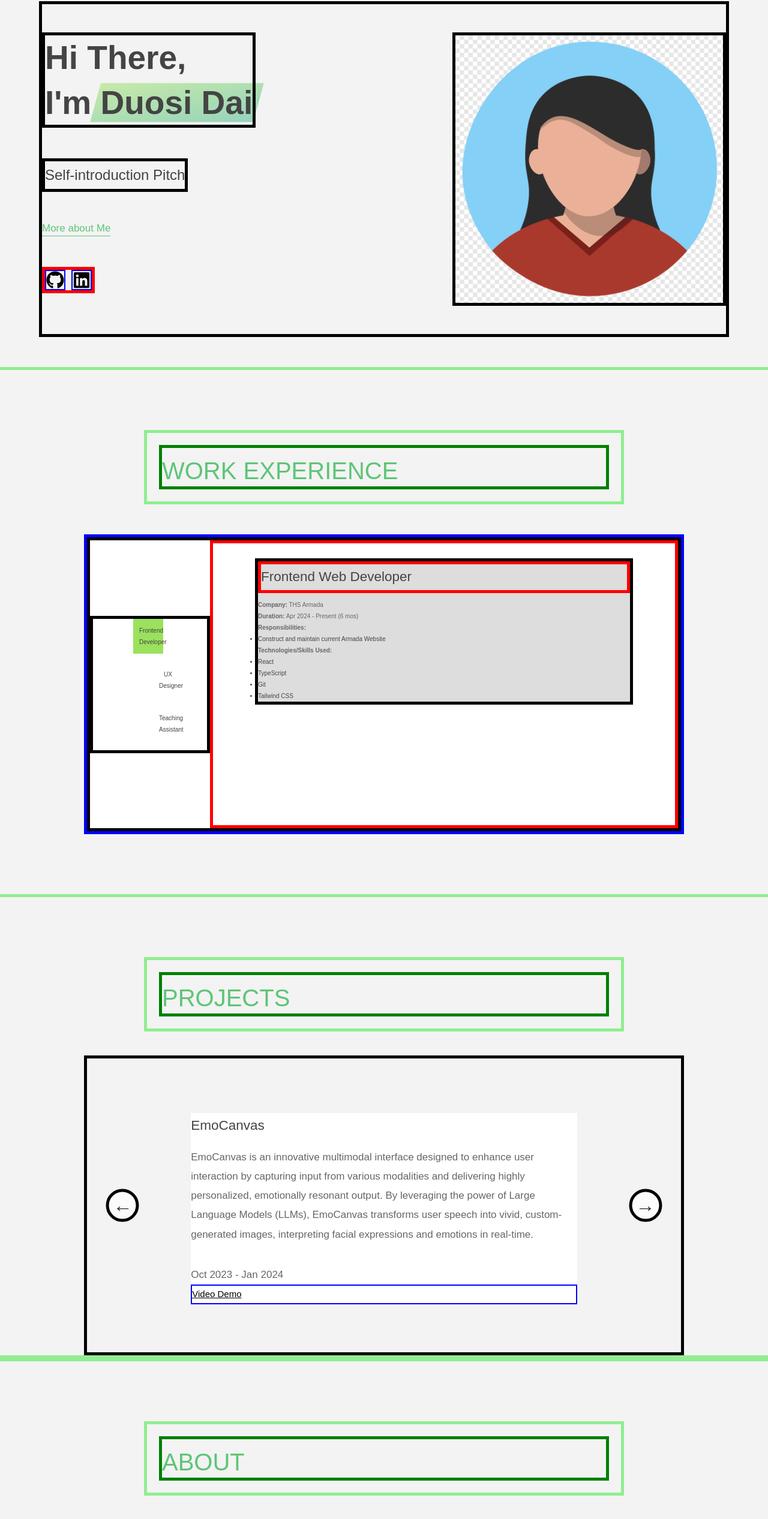
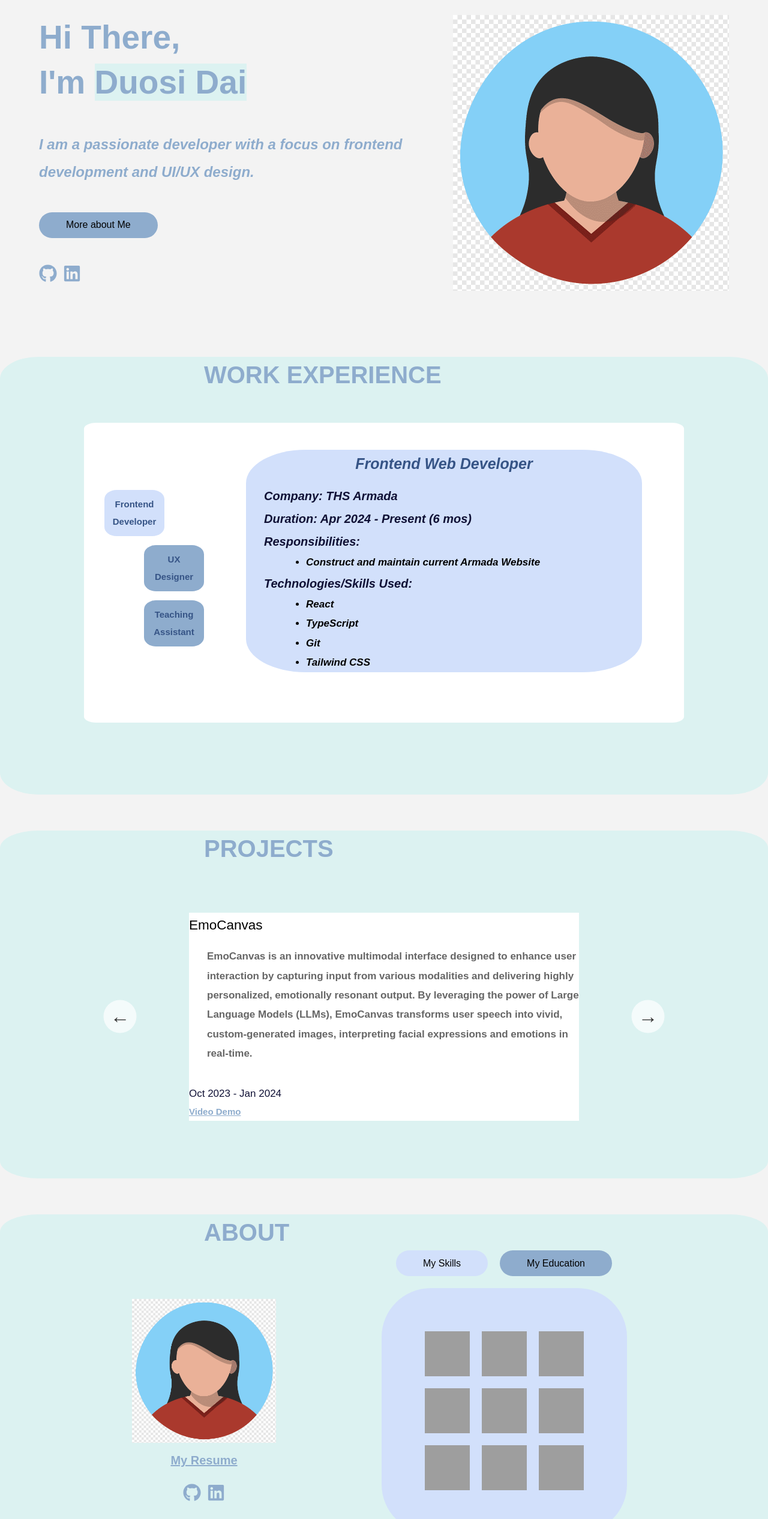
Before and after one commit to Duosi-Dai/Personal_Portfolio, a React (Vite) app: page / in a window 1280 px wide. Shown: the part 143-2676 px from the top of the page at 60% size. Built offline with nearby package versions, Linux system fonts and the light colour scheme; grey boxes are pictures that could not be loaded.

Commit message:
refined excepted Project section

```diff
--- a/src/App.css
+++ b/src/App.css
@@ -1,21 +1,3 @@
-/* @tailwind base;
-@tailwind components;
-@tailwind utilities; */
-
-:root {
-  --color-primary: #5ec576;
-  --color-secondary: #ffcb03;
-  --color-tertiary: #ff585f;
-  --color-primary-darker: #4bbb7d;
-  --color-secondary-darker: #ffbb00;
-  --color-tertiary-darker: #fd424b;
-  --color-primary-opacity: #5ec5763a;
-  --color-secondary-opacity: #ffcd0331;
-  --color-tertiary-opacity: #ff58602d;
-  --gradient-primary: linear-gradient(to top left, #39b385, #9be15d);
-  --gradient-secondary: linear-gradient(to top left, #ffb003, #ffcb03);
-}
-
 * {
   margin: 0;
   padding: 0;
@@ -29,49 +11,40 @@ html {
 }
 
 body {
-  font-family: "Poppins", sans-serif;
-  font-weight: 300;
-  color: #444;
+  font-family: 'Poppins', sans-serif;
+  font-weight: bold;
   line-height: 1.9;
   background-color: #f3f3f3;
 }
 
-/* GENERAL ELEMENTS */
 .section {
   transition: transform 1s, opacity 1s;
-
-  /* DEBUG: */
-  border-top: 5px solid lightgreen;
-  border-bottom: 5px solid lightgreen;
 }
 
 .section__title {
-  max-width: 80rem;
-  margin: 0 auto 8rem auto;
-  padding: 2rem;
+  max-width: 60rem;
+  margin: 0 auto 0 auto;
+  margin-top: 6rem;
   text-align: left;
-  margin-top: 10rem;
-  margin-bottom: 4rem;
-
-  /* DEBUG: */
-  border: 5px solid lightgreen;
 }
 
 .section__header {
   font-size: 4rem;
-  line-height: 1.3;
-  font-weight: 500;
+  line-height: 1.5;
+  font-weight: 800;
   text-transform: uppercase;
-  color: var(--color-primary);
-  padding-top: 12px;
+  color: #8eaccd;
+}
 
-  /* DEBUG: */
-  border: 5px solid green;
+.section_color {
+  background-color: #dcf2f1;
+  border-radius: 5%;
+  padding-bottom: 2rem;
 }
 
 .btn {
   display: inline-block;
-  background-color: var(--color-primary);
+  background-color: #8eaccd;
   font-size: 1.6rem;
   font-family: inherit;
   font-weight: 500;
@@ -83,30 +56,15 @@ body {
 }
 
 .btn:hover {
-  background-color: var(--color-secondary);
-}
-
-.btn--text {
-  display: inline-block;
-  background: none;
-  font-size: 1.7rem;
-  font-family: inherit;
-  font-weight: 500;
-  color: var(--color-primary);
-  border: none;
-  border-bottom: 1px solid currentColor;
-  padding-bottom: 2px;
-  cursor: pointer;
-  transition: all 0.3s;
+  background-color: #dcf2f1;
 }
 
 p {
-  color: #666;
+  color: #0f1035;
 }
 
 .social-link {
   font-size: 3rem;
-  border: 5px solid red;
   display: flex;
   gap: 10px;
 }
--- a/src/components/EducationTimeline.tsx
+++ b/src/components/EducationTimeline.tsx
@@ -1,37 +1,51 @@
 import {
   VerticalTimeline,
   VerticalTimelineElement,
-} from "react-vertical-timeline-component";
-import "react-vertical-timeline-component/style.min.css";
-import { IoSchool } from "react-icons/io5";
+} from 'react-vertical-timeline-component';
+import 'react-vertical-timeline-component/style.min.css';
+import { IoSchool } from 'react-icons/io5';
 
 const EducationTimeline = () => {
   return (
-    <VerticalTimeline layout="1-column-left" lineColor="black" animate={false}>
+    <VerticalTimeline
+      layout="1-column-left"
+      lineColor="#365486"
+      animate={false}
+      className="timelineItem"
+    >
       <VerticalTimelineElement
         className="vertical-timeline-element--education"
         date="2023 - present"
-        contentStyle={{ width: "30rem", fontSize: "15px" }}
-        iconStyle={{ background: "rgb(255, 255, 255)", border: "none" }}
+        contentStyle={{
+          fontStyle: 'italic',
+          color: ' #365486;',
+          fontWeight: 'bold',
+        }}
+        iconStyle={{
+          background: 'white',
+          color: ' #365486',
+        }}
         icon={<IoSchool />}
       >
         <h3 className="vertical-timeline-element-title">
-          Interactive Media Technology
+          Master Degree : Interactive Media Technology
         </h3>
-        <h5 className="vertical-timeline-element-subtitle">Master Degree</h5>
         <p>Dynamic Web development, UX/UI, User evaluation</p>
       </VerticalTimelineElement>
       <VerticalTimelineElement
         className="vertical-timeline-element--education"
         date="2020 - 2023"
-        contentStyle={{ width: "30rem", fontSize: "15px" }}
-        iconStyle={{ background: "rgb(255, 255, 255)" }}
+        contentStyle={{
+          fontStyle: 'italic',
+          color: ' #365486;',
+          fontWeight: 'bold',
+        }}
+        iconStyle={{ background: 'white', color: ' #365486' }}
         icon={<IoSchool />}
       >
         <h3 className="vertical-timeline-element-title">
-          Information and communication technology
+          Bachelor Degree : Information and communication technology
         </h3>
-        <h5 className="vertical-timeline-element-subtitle">Bachelor Degree</h5>
         <p>
           Network construction, hardware circuit design, software programming
         </p>
--- a/src/components/Header.tsx
+++ b/src/components/Header.tsx
@@ -1,5 +1,5 @@
-import profile from "../assets/profile.png";
-import { FaGithub, FaLinkedin } from "react-icons/fa";
+import profile from '../assets/profile.png';
+import { FaGithub, FaLinkedin } from 'react-icons/fa';
 
 const Header = () => {
   return (
@@ -11,10 +11,13 @@ const Header = () => {
             <br />
             I'm <span className="highlight">Duosi Dai</span>
             <br />
-            {/* <span className="highlight">Career field</span> */}
           </h1>
-          <h4>Self-introduction Pitch</h4>
-          <button className="btn--text">More about Me</button>
+          <h4>
+            I am a passionate developer with a focus on frontend development and
+            UI/UX design.
+          </h4>
+          <button className="btn">More about Me</button>
+
           <div className="social-link">
             <a href="https://github.com/Duosi-Dai">
               <FaGithub className="icon" />
--- a/src/components/WorkExContent.tsx
+++ b/src/components/WorkExContent.tsx
@@ -19,7 +19,12 @@ const workExperiences: WorkExperience[] = [
     companyName: 'Oolong Tea House Sweden',
     duration: 'Feb 2020 - Apr 2021 (1yr 3 mos)',
     responsibilities: ['Store management', 'UX design for Oolong new app'],
-    technologies: ['UX design', 'Leadership', 'Social Media Advertising', 'Quick learning'],
+    technologies: [
+      'UX design',
+      'Leadership',
+      'Social Media Advertising',
+      'Quick learning',
+    ],
   },
   {
     jobTitle: 'Teaching Assistant',
@@ -27,32 +32,43 @@ const workExperiences: WorkExperience[] = [
     duration: 'Jan 2019 - May 2019 (5 mos)',
     responsibilities: ['Chinese teaching', 'Class mentor'],
     technologies: ['Teaching', 'Coaching', 'Leadership'],
-  }
+  },
 ];
 
 interface WorkExContentProps {
   jobIndex: number;
 }
 
-const WorkExContent = ({ jobIndex }:WorkExContentProps) => {
+const WorkExContent = ({ jobIndex }: WorkExContentProps) => {
   const experience = workExperiences[jobIndex];
 
   return (
-
-    <div className="workExs__content--active">
+    <div className="workExs__content">
       <h2 className="workExs__header">{experience.jobTitle}</h2>
-      <p><strong>Company:</strong> {experience.companyName}</p>
-      <p><strong>Duration:</strong> {experience.duration}</p>
-      <p><strong>Responsibilities:</strong></p>
+      <p>
+        <strong>Company:</strong> {experience.companyName}
+      </p>
+      <p>
+        <strong>Duration:</strong> {experience.duration}
+      </p>
+      <p>
+        <strong>Responsibilities:</strong>
+      </p>
       <ul>
         {experience.responsibilities.map((responsibility, i) => (
-          <li key={i}>{responsibility}</li>
+          <li className="skillList" key={i}>
+            {responsibility}
+          </li>
         ))}
       </ul>
-      <p><strong>Technologies/Skills Used:</strong></p>
+      <p>
+        <strong>Technologies/Skills Used:</strong>
+      </p>
       <ul>
         {experience.technologies.map((tech, i) => (
-          <li key={i}>{tech}</li>
+          <li className="skillList" key={i}>
+            {tech}
+          </li>
         ))}
       </ul>
     </div>
--- a/src/pages/About.tsx
+++ b/src/pages/About.tsx
@@ -1,40 +1,47 @@
-import { useState } from "react";
-import profile from "../assets/profile.png";
-import EducationTimeline from "../components/EducationTimeline";
-import Skills from "../components/Skills";
-import { FaGithub, FaLinkedin } from "react-icons/fa";
+import { useState } from 'react';
+import profile from '../assets/profile.png';
+import EducationTimeline from '../components/EducationTimeline';
+import Skills from '../components/Skills';
+import { FaGithub, FaLinkedin } from 'react-icons/fa';
 const About = () => {
   const [content, setContent] = useState(0);
 
   return (
     <>
-      <section className="section" id="about">
+      <section className="section section_color" id="about">
         <div className="section__title">
           <div className="section__header">About</div>
         </div>
         <div className="about">
           <div className="about_left">
             <img src={profile} className="about_profile"></img>
-            <a className="resume">My Resume</a>
-            <div className="social-link">
+            <a
+              className="resume"
+              target="_blank"
+              href="https://duosi-dai-cv.tiiny.site"
+            >
+              My Resume
+            </a>
+
+            <div className="social-links">
               <a href="https://github.com/Duosi-Dai">
                 <FaGithub className="icon" />
               </a>
               <a href="https://www.linkedin.com/in/duosi-dai-964218225/">
-                <FaLinkedin />
+                <FaLinkedin className="icon" />
               </a>
             </div>
           </div>
           <div className="about_right">
             <div className="about_btn">
               <button
-                className={`btn ${content === 0 ? "active" : " "}`}
+                className={`btn ${content === 0 ? 'active' : ' '}`}
                 onClick={() => setContent(0)}
               >
                 My Skills
               </button>
               <button
-                className={`btn ${content === 1 ? "active" : " "}`}
+                className={`btn ${content === 1 ? 'active' : ' '}`}
                 onClick={() => setContent(1)}
               >
                 My Education
--- a/src/pages/Projects.tsx
+++ b/src/pages/Projects.tsx
@@ -58,8 +58,8 @@ const Projects = () => {
 
   return (
     <>
-      <section className="section" id="projects">
-        <div className="section__title section__title--projects">
+      <section className="section section_color" id="projects">
+        <div className="section__title">
           <h3 className="section__header">Projects</h3>
         </div>
 
--- a/src/pages/WorkExs.tsx
+++ b/src/pages/WorkExs.tsx
@@ -6,21 +6,23 @@ const WorkExs = () => {
   const [activeTab, setActiveTab] = useState(0);
 
   // Define the job titles as tabs
-  const jobTitles = [ 'Frontend Developer','UX Designer','Teaching Assistant'];
+  const jobTitles = ['Frontend Developer', 'UX Designer', 'Teaching Assistant'];
 
   return (
     <>
-    <div className="section__title section__title--projects">
+      <section className="section section_color" id="experience">
+        <div className="section__title">
           <h3 className="section__header">Work Experience</h3>
         </div>
-    <section className="workExs">
-
+        <div className="workExs">
           <div className="workExs__tab-container">
             <div>
               {jobTitles.map((title, index) => (
                 <div
                   key={index}
-              className={`workExs__tab ${activeTab === index ? 'workExs__tab--active' : ''}`}
+                  className={`workExs__tab ${
+                    activeTab === index ? 'workExs__tab--active' : ''
+                  }`}
                   onClick={() => setActiveTab(index)}
                 >
                   {title}
@@ -34,6 +36,7 @@ const WorkExs = () => {
               {activeTab === 2 && <WorkExContent jobIndex={2} />}
             </div>
           </div>
+        </div>
       </section>
     </>
   );
--- a/src/style/about.css
+++ b/src/style/about.css
@@ -6,49 +6,68 @@
   margin: 0 auto;
   position: relative;
   overflow: hidden;
-  border: 5px solid black;
 }
 
 .about_left {
-  max-width: 50rem;
-  justify-content: start;
-  border: 5px solid blue;
+  max-width: 40rem;
+  display: flex;
+  flex-direction: column;
+  justify-content: center;
+  align-items: center;
+  text-align: center;
 }
 
 .about_profile {
-  width: 40%;
+  width: 60%;
 }
-.social-link {
+
+.social-links {
   display: flex;
-  width: fit-content;
+  justify-content: center;
+  gap: 1rem;
+  margin-top: 1rem;
 }
+
+.icon {
+  font-size: 3rem;
+}
+
 .resume {
-  width: fit-content;
+  margin: 1rem 0;
+  font-size: 2rem;
+  font-weight: bold;
 }
 
 .about_right {
   width: 60rem;
   display: flex;
   flex-direction: column;
-  border: 5px solid red;
+  align-items: center;
 }
 
 .about_btn {
-  border: 2px solid black;
+  display: flex;
+  flex-direction: row;
+  justify-content: center;
+  align-items: center;
+  text-align: center;
+  gap: 2rem;
 }
 
 .active {
-  background-color: #9be15d;
+  background-color: #d2e0fb;
 }
 
 .about_content {
-  border: 6px solid blue;
-  margin-top: 5rem;
+  background-color: #d2e0fb;
+  margin-top: 2rem;
+  padding: 12%;
+  border-radius: 20%;
 }
 
 .skillsGrid {
   display: grid;
-  grid-template-columns: repeat(5, 1fr);
+  grid-template-columns: repeat(3, 1fr);
   gap: 20px;
   grid-auto-rows: auto;
   height: auto;
--- a/src/style/header.css
+++ b/src/style/header.css
@@ -10,15 +10,13 @@
 }
 
 .header__title {
-  flex: 1;
-
+  flex: 2;
   max-width: 115rem;
   display: grid;
   grid-template-columns: 3fr 2fr;
   row-gap: 3rem;
   align-content: center;
   justify-content: center;
-
   align-items: start;
   justify-items: start;
 }
@@ -26,11 +24,15 @@
 h1 {
   font-size: 5.5rem;
   line-height: 1.35;
+  color: #8eaccd;
+  font-weight: 900;
 }
 
 h4 {
   font-size: 2.4rem;
-  font-weight: 500;
+  font-weight: bold;
+  color: #8eaccd;
+  font-style: italic;
 }
 
 .header__img {
@@ -40,37 +42,14 @@ h4 {
 }
 
 .highlight {
-  position: relative;
-}
-
-.highlight::after {
-  display: block;
-  content: "";
-  position: absolute;
-  bottom: 0;
-  left: 0;
-  height: 100%;
-  width: 100%;
-  z-index: -1;
-  opacity: 0.5;
-  transform: scale(1.07, 1.05) skewX(-15deg);
-  background-image: var(--gradient-primary);
+  background-color: #dcf2f1;
 }
 
 a {
   display: flex;
   align-items: center;
-  color: #000;
-  border: 2px solid blue;
+  color: #8eaccd;
 }
 a:hover {
-  color: lightgreen;
+  color: #77c3ec;
 }
-
-/* DEBUG: */
-.header__title,
-h1,
-h4,
-.header__img {
-  border: 5px solid black;
-}
--- a/src/style/navBar.css
+++ b/src/style/navBar.css
@@ -4,15 +4,17 @@
   justify-content: space-between;
   align-items: center;
   background-color: whitesmoke;
-  color: black;
   padding: 1rem;
   margin-bottom: 1rem;
+  color: #0f1035;
 }
 .nav.sticky {
   top: 0;
   width: 100%;
   position: fixed;
   z-index: 9999;
+  background-color: #8eaccd;
+  color: #0f1035;
 }
 
 .nav__logo {
@@ -24,12 +26,10 @@
   display: flex;
   align-items: center;
   list-style: none;
-  border: 2px solid red;
 }
 
 .nav__item {
   margin-left: 4rem;
-  border: 2px solid blue;
 }
 
 .nav__link:link,
@@ -43,7 +43,7 @@
 }
 
 .nav__link:hover {
-  background-color: lightgreen;
+  background-color: #d2e0fb;
   padding: 0.8rem 2.5rem;
   border-radius: 3rem;
 }
@@ -52,7 +52,7 @@
 .btn--show-modal {
   padding: 0.8rem 2.5rem;
   border-radius: 3rem;
-  background-color: var(--color-primary);
+  background-color: #d2e0fb;
   color: #222;
   font-size: 1.7rem;
   font-weight: 400;
--- a/src/style/project.css
+++ b/src/style/project.css
@@ -24,7 +24,7 @@
   height: 5.5rem;
   width: 5.5rem;
 
-  /*   border: none; */
+  border: none;
   background: rgba(255, 255, 255, 0.7);
 
   color: #333;
@@ -46,7 +46,6 @@
 }
 
 /* SECTION: PROJECT CONTENT */
-
 .slide {
   position: absolute;
   top: 0;
@@ -60,7 +59,6 @@
 }
 
 .slide > img {
-  /* Only for images that have different size than slide */
   width: 100%;
   height: 100%;
   object-fit: cover;
@@ -100,8 +98,3 @@
 .project__link {
   font-size: 1.5rem;
 }
-
-.slider,
-.slider__btn {
-  border: 5px solid black;
-}
--- a/src/style/workEx.css
+++ b/src/style/workEx.css
@@ -5,33 +5,28 @@
   background-color: #fff;
   height: 50rem;
   position: relative;
-  display: flex;
-  flex-direction: column;
   overflow: hidden;
-  border: 5px solid blue;
+  border-radius: 2%;
 }
 
 /* SECTION: WorkExs tab container */
 .workExs__tab-container {
   display: flex;
   height: 100%;
-  border: 5px solid black;
 }
 
 .workExs__tab-container > div:first-child {
-  width: 20rem; /* Fixed width for the tab section */
+  width: 20rem;
   display: flex;
   flex-direction: column;
   margin: auto;
   padding-left: 10rem;
-  border: 5px solid black;
 }
 
 .workExs__tab-container > div:last-child {
-  flex-grow: 1; /* Content takes the remaining space */
+  flex-grow: 1;
   padding: 2.5rem 7rem 6.5rem 7rem;
-  overflow-y: auto; /* Allows scrolling if content is too long */
-  border: 5px solid red;
+  overflow-y: auto;
 }
 
 /* SECTION: Work Experience Tab */
@@ -39,35 +34,48 @@
   margin-bottom: 1.5rem;
   padding: 1rem;
   text-align: center;
-  width: 5rem; /* Full width */
-  transition: background-color 0.3s ease; /* Smooth background transition */
+  transition: background-color 0.3s ease;
+  font-size: 1.5rem;
+  font-weight: bold;
+  color: #365486;
+  background-color: #8eaccd;
+  border-radius: 20%;
+}
+
+.workExs__tab--active {
+  background-color: #d2e0fb;
+  transform: translateX(-66%);
+  color: #365486;
 }
 
 .workExs__tab:hover {
-  background-color: var(--color-secondary-darker);
-}
-
-.workExs__tab--active {
-  background-color: #9be15d;
-  transform: translateX(-66%);
+  background-color: #dcf2f1;
 }
 
 /* SECTION: Work Experience Content */
 .workExs__header {
-  font-size: 2.25rem;
-  font-weight: 500;
+  color: #365486;
+  font-size: 2.5rem;
+  font-weight: bold;
   margin-bottom: 1rem;
-  border: 5px solid red;
+  font-style: italic;
+  text-align: center;
 }
 
 .workExs__content {
-  display: none;
-  font-size: 1.7rem;
-  text-align: center;
+  margin-top: 2rem;
+  background-color: #d2e0fb;
+  font-size: 2rem;
+  font-style: italic;
+  border-radius: 15%;
 }
 
-.workExs__content--active {
-  display: block;
-  background-color: #ddd;
-  border: 5px solid black;
+.skillList {
+  font-size: 1.7rem;
+  margin-left: 10rem;
+  font-style: italic;
 }
+
+p {
+  margin-left: 3rem;
+}
```
Lines whose indentation alone changed are shown as unchanged.
